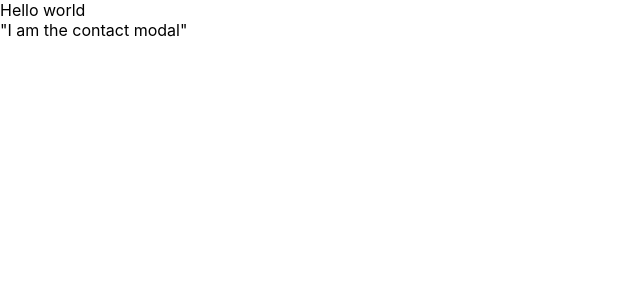
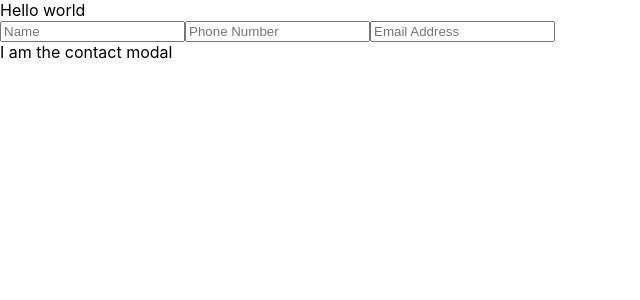
Before and after one commit to henriquenovais/react-experiments, a React (Create React App) app in the folder react-with-tdd/: page / in a window 1280 px wide. Shown: the top 300 px of the page, without its empty margins (0-640 px from the left). Built offline with nearby package versions, Linux system fonts and the light colour scheme.

Commit message:
Adding style.module.css to ContactModal component

```diff
--- a/react-with-tdd/src/ContextModal/ContactModal.tsx
+++ b/react-with-tdd/src/ContextModal/ContactModal.tsx
@@ -1,3 +1,14 @@
+import styles from './styles.module.css';
+
 export const ContactModal = (): JSX.Element => {
-  return <div>"I am the contact modal"</div>;
+  return (
+    <div className={styles.main}>
+      <form>
+        <input placeholder="Name" />
+        <input placeholder="Phone Number" />
+        <input placeholder="Email Address" />
+      </form>
+      I am the contact modal
+    </div>
+  );
 };
--- /dev/null
+++ b/react-with-tdd/src/ContextModal/styles.module.css
@@ -0,0 +1,4 @@
+.main {
+  height: 100%;
+  width: auto;
+}
```
Also changed, not shown: 2 other files (tests, documents, lock files or other folders).
